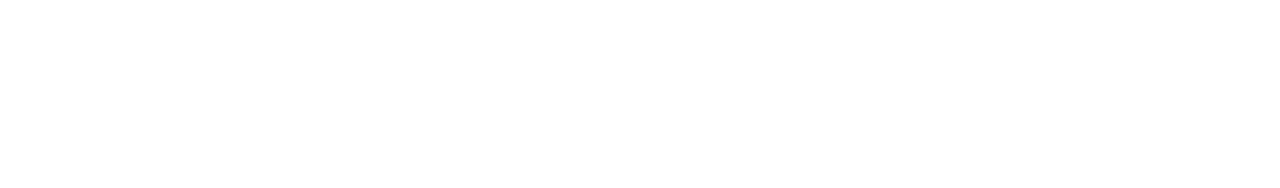
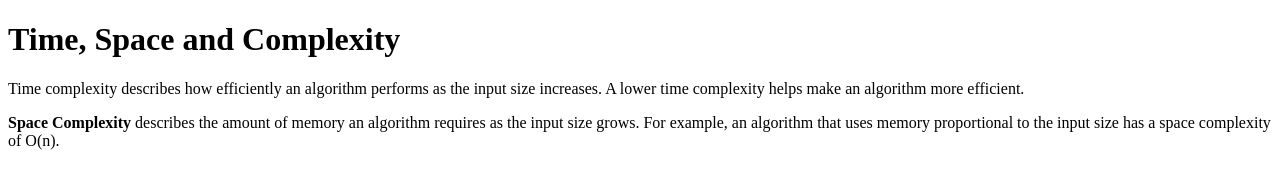
Before and after one commit to acciojob/time-and-space-complexity-chiragsharma6, a website: page main.html in a window 1280 px wide. Drawn offline with Linux system fonts and the light colour scheme.

Commit message:
created a submission

```diff
--- a/main.html
+++ b/main.html
@@ -7,7 +7,11 @@
 </head>
 
 <body>
-	<!-- the entire body must be written by student -->
+<h1>Time, Space and Complexity</h1>
+
+	<p>Time complexity describes how efficiently an algorithm performs as the input size increases. A lower time complexity helps make an algorithm more efficient.</p>
+
+	<p><b>Space Complexity</b> describes the amount of memory an algorithm requires as the input size grows. For example, an algorithm that uses memory proportional to the input size has a space complexity of O(n).</p>	<!-- the entire body must be written by student -->
     <script type="text/javascript" src="./script.js">
 </script>
 
```
